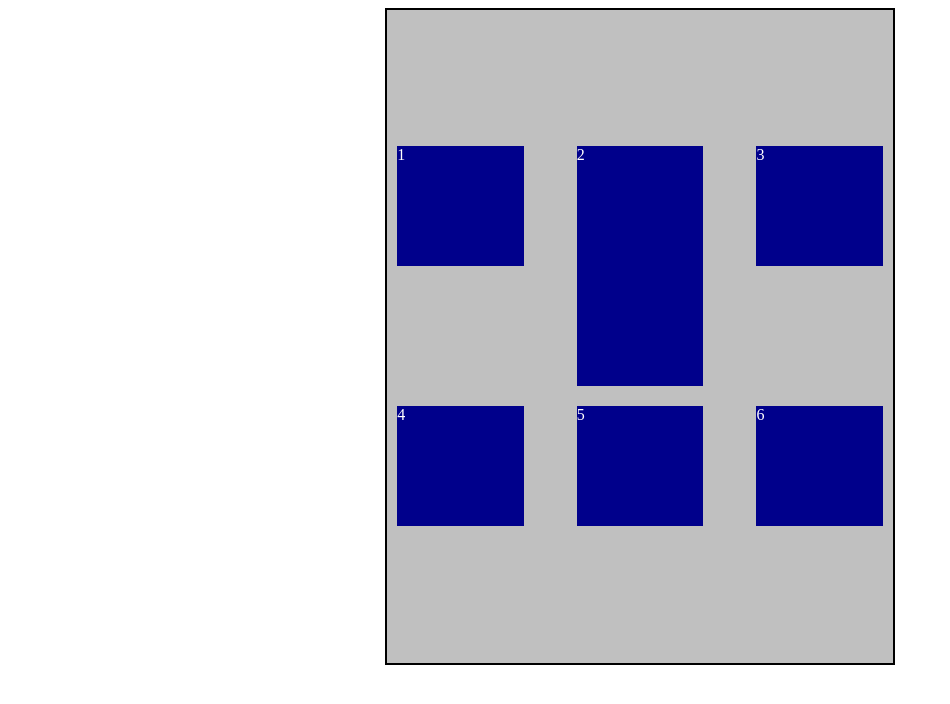
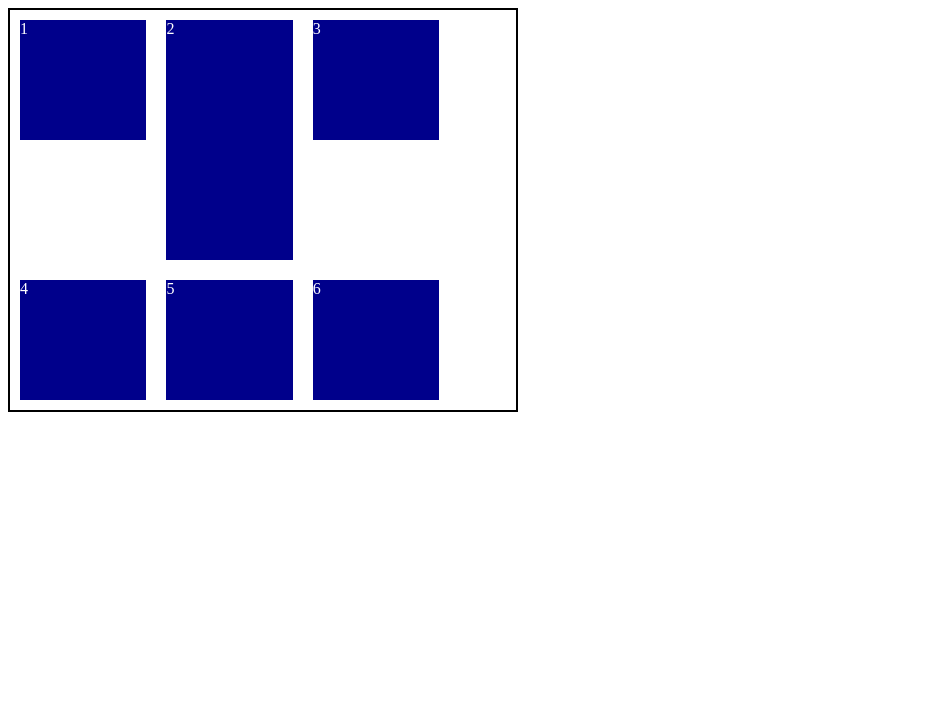
Before and after one commit to MikeBY2018/homework, a plain HTML site: page homework_2/page_3/index.html in a window 1280 px wide. Both pictures are taken after a click on the button "Отрисовка". Shown: the whole page, without its empty margins (0-950 px from the left). Drawn offline with Linux system fonts and the light colour scheme.

Commit message:
correct page3.3

```diff
--- a/homework_2/page_3/js/script.js
+++ b/homework_2/page_3/js/script.js
@@ -7,7 +7,8 @@ function styleMod(){
 	document.getElementsByClassName('wrapper')[0].style.cssText = 'background-color: white';
 }
 function rewrite(){
-	document.getElementsByClassName('wrapper')[0].style.display = 'none';
-	document.getElementsByClassName('wrapper')[0].style.cssText = 'display:flex;flex-wrap: wrap;align-items: flex-start;width: 40%;border: 2px solid black;color: white;';
-	document.getElementsByClassName('wrapper')[0].innerHTML = '<div>1</div><div>2</div><div>3</div><div>4</div><div>5</div><div>6</div>';
+	var wrap = document.getElementsByClassName('wrapper')[0];
+	wrap.classList.remove('wrapper');
+	wrap.classList.add('wrapper1');
+	wrap.innerHTML = '<div>1</div><div>2</div><div>3</div><div>4</div><div>5</div><div>6</div>';
 }
--- a/homework_2/page_3/styles/style.css
+++ b/homework_2/page_3/styles/style.css
@@ -7,6 +7,14 @@
 	margin: 0 auto;
 	padding: 10% 0;
 	background-color: silver;
+}
+.wrapper1{
+	display:flex;
+	flex-wrap: wrap;
+	align-items: flex-start;
+	width: 40%;
+	border: 2px solid black;
+	color: white;
 }
 p{
 	width: 100%;
```
Also changed, not shown: homework_2/page_3/index.html (+1 -1 lines).
